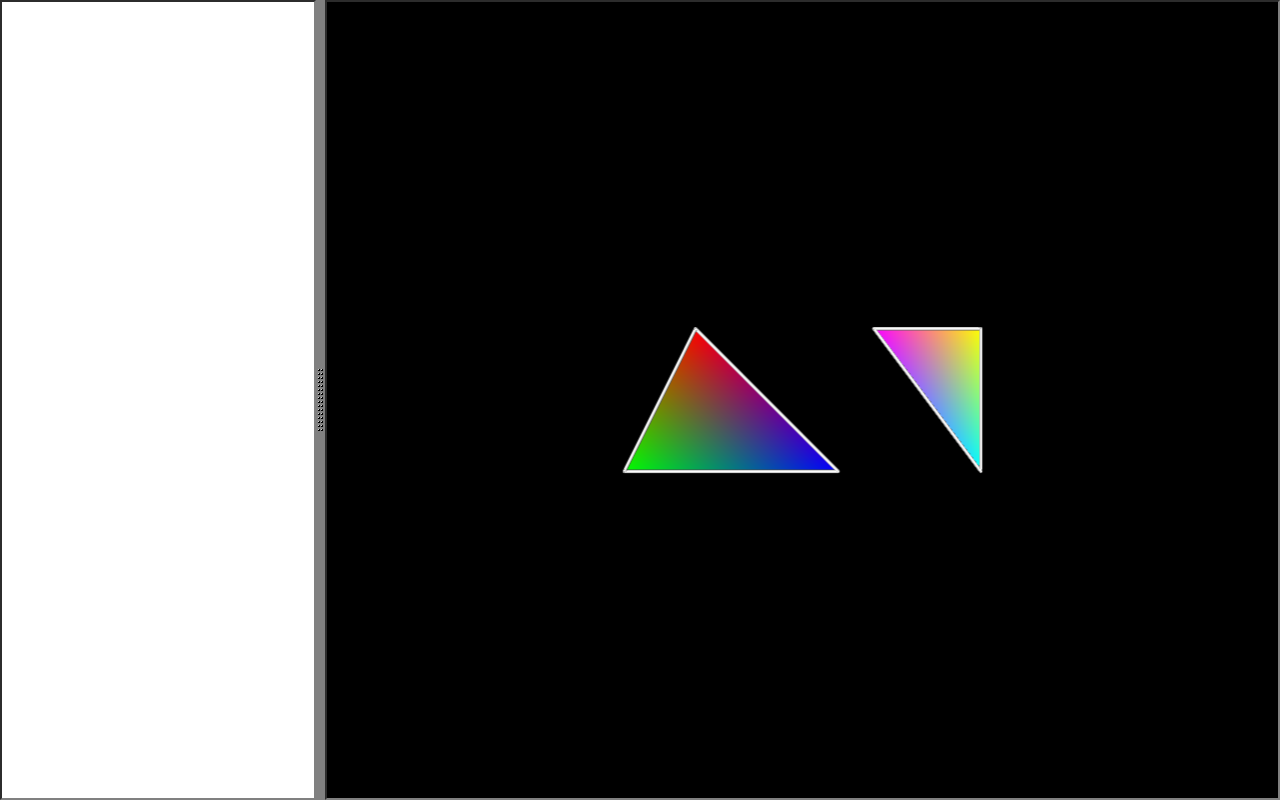
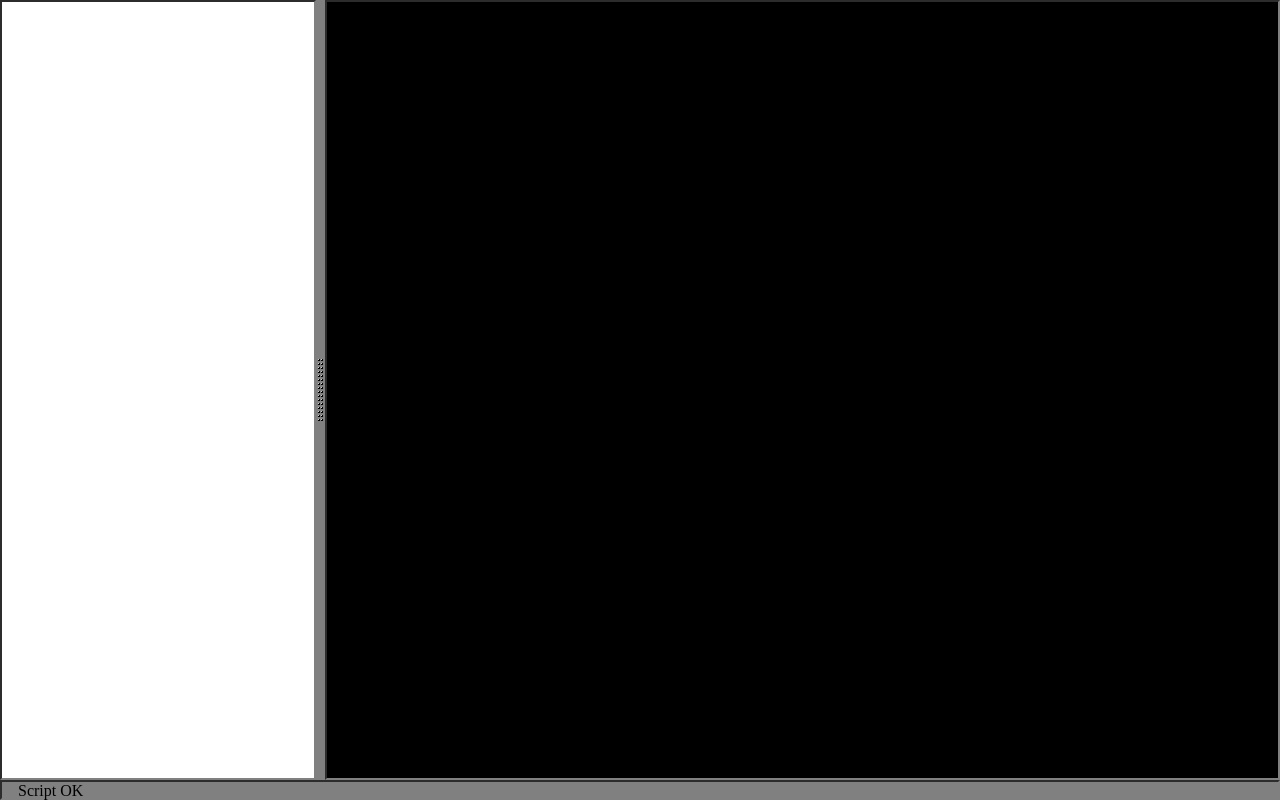
Before and after one commit to jon-heard/Js3dPlotter, a plain HTML site: page index.html in a window 1280 px wide. Drawn offline with Linux system fonts and the light colour scheme.

Commit message:
Added dynamic scripting and statusbar to show errors.

```diff
--- a/Scene.js
+++ b/Scene.js
@@ -1,15 +1,19 @@
 "use strict";
 
-function new_Scene(canvasId, editorId)
+function new_Scene(canvasId, editorId, statusbarId)
 {
 	var canvas = document.getElementById(canvasId);
 	var editor = document.getElementById(editorId);
+	var statusbar = document.getElementById(statusbarId);
 	var gl;
 	var orbitCam;
-	var sceneState;
 
 	var matProjection = mat4.create();
 	var matModelView = mat4.create();
+
+	var state1;
+	var state2;
+	var currentState;
 
 	try
 	{
@@ -27,20 +31,41 @@ function new_Scene(canvasId, editorId)
 	//gl.cullFace(gl.BACK);
 
 	orbitCam = new_OrbitCam(canvas);
-	sceneState = new_SceneState(gl);
+	state1 = new_SceneState(gl);
+	state2 = new_SceneState(gl);
+	currentState = state1;
 
-	sceneState.color(1.0, 0.0, 0.0);
-	sceneState.vertex(-1.5, 1.0, 0.0);
-	sceneState.color(0.0, 1.0, 0.0);
-	sceneState.vertex(-2.5, -1.0, 0.0);
-	sceneState.color(0.0, 0.0, 1.0);
-	sceneState.vertex(0.5, -1.0, 0.0);
-	sceneState.color(1.0, 1.0, 0.0);
-	sceneState.vertex(2.5, 1.0, 0.0);
-	sceneState.color(1.0, 0.0, 1.0);
-	sceneState.vertex(1.0, 1.0, 0.0);
-	sceneState.color(0.0, 1.0, 1.0);
-	sceneState.vertex(2.5, -1.0, 0.0);
+	editor.onkeyup = function()
+	{
+		try
+		{
+			var backState = currentState==state1 ? state2 : state1;
+			backState.clear();
+			(new Function(
+				"vertex",
+				"v",
+				"color",
+				"c",
+				"'use strict'; " + editor.value))(
+				backState.vertex,
+				backState.vertex,
+				backState.color,
+				backState.color
+			);
+			statusbar.innerHTML = "Script OK";
+			statusbar.style.backgroundColor = "gray";
+			if (!backState.equals(currentState))
+			{
+				currentState = backState;
+			}
+		}
+		catch (e)
+		{
+			statusbar.innerHTML = e.message;
+			statusbar.style.backgroundColor = "red";
+		}
+	}
+	editor.onkeyup();
 
 	function tick()
 	{
@@ -56,14 +81,14 @@ function new_Scene(canvasId, editorId)
 			gl.viewport(0, 0, width, height);
 			mat4.perspective(matProjection, 45, width / height, 0.1, 1000.0);
 		}
-		if (canvasChanged || orbitCam.getIsChanged())
+		if (canvasChanged || orbitCam.getIsChanged() || currentState.getIsChanged())
 		{
 			orbitCam.setIsChanged(false);
-			var clearColor = sceneState.getBackgroundColor();
+			var clearColor = currentState.getBackgroundColor();
 			gl.clearColor(clearColor[0], clearColor[1], clearColor[2], clearColor[3]);
 			gl.clear(gl.COLOR_BUFFER_BIT | gl.DEPTH_BUFFER_BIT);
 			mat4.copy(matModelView, orbitCam.getView());
-			sceneState.render(matProjection, matModelView);
+			currentState.render(matProjection, matModelView);
 		}
 		requestAnimationFrame(tick);
 	}
--- a/SceneState.js
+++ b/SceneState.js
@@ -17,6 +17,18 @@ function new_SceneState(gl)
 	var renderer = new_Renderer(gl);
 	var primitiveRenderer = new_PrimitiveRenderer(gl, renderer);
 	var currentRenderFunction = renderer.render_vertColored_viewLit;
+
+	function getAllData()
+	{
+		return [backgroundColor, vertices, colors, normals];
+	}
+
+	function equals(other)
+	{
+		var thisData = getAllData();
+		var otherData = other.getAllData();
+		return thisData.equals(otherData);
+	}
 
 	function refreshGeometry()
 	{
@@ -47,6 +59,7 @@ function new_SceneState(gl)
 	function render(matProjection, matModelView)
 	{
 		if (isChanged) { refreshGeometry(); }
+		if (isEmpty()) { return; }
 		currentRenderFunction(matProjection, matModelView, vertexBuffer, colorBuffer, normalBuffer);
 		for (var i = 0; i < vertices.length; i += 3)
 		{
@@ -74,6 +87,14 @@ function new_SceneState(gl)
 		normals = [];
 		isChanged = true;
 	}
+
+	function isEmpty()
+	{
+		return (vertices.length == 0);
+	}
+
+	function getIsChanged() { return isChanged; }
+	function setIsChanged(value) { isChanged = value; }
 
 	function getBackgroundColor() { return backgroundColor; }
 	function setBackgroundColor(red, green, blue, alpha)
@@ -118,8 +139,13 @@ function new_SceneState(gl)
 	}
 
 	return {
+		getAllData: getAllData,
+		equals: equals,
 		render: render,
 		clear: clear,
+		isEmpty: isEmpty,
+		getIsChanged: getIsChanged,
+		setIsChanged: setIsChanged,
 		getBackgroundColor: getBackgroundColor,
 		setBackgroundColor: setBackgroundColor,
 		vertex: vertex,
--- a/index.html
+++ b/index.html
@@ -29,6 +29,10 @@
 				float: left;
 				border: 2px gray inset;
 			}
+			#mainArea
+			{
+				height: calc(100% - 1.25em);
+			}
 			#editor
 			{
 				padding: .5em;
@@ -36,6 +40,17 @@
 				font-size: 15px;
 				resize: none;
 				margin: 0em;
+			}
+			#statusbar
+			{
+				width: 100%;
+				height: 1.25em;
+				-webkit-box-sizing: border-box;
+				-moz-box-sizing: border-box;
+				box-sizing: border-box;
+				background-color: grey;
+				border: 2px gray inset;
+				padding-left: 1em;
 			}
 			.gutter.gutter-horizontal
 			{
@@ -50,9 +65,12 @@
 		</style>
 	</head>
 
-	<body onload='new_Scene("scene", "editor");'>
-		<textarea id='editor' class='splitPanel'></textarea>
-		<canvas id='scene' class='splitPanel'></canvas>
+	<body onload='new_Scene("scene", "editor", "statusbar");'>
+		<div id='mainArea'>
+			<textarea id='editor' class='splitPanel'></textarea>
+			<canvas id='scene' class='splitPanel'></canvas>
+		</div>
+		<div id='statusbar'></div>
 	</body>
 </html>
 
--- a/libs/common.js
+++ b/libs/common.js
@@ -59,3 +59,29 @@ vec3.fromArray = function(srcArray, startIndex)
 		srcArray[startIndex+1],
 		srcArray[startIndex+2]);
 }
+
+if(Array.prototype.equals)
+    console.warn("Overriding existing Array.prototype.equals. Possible causes: New API defines the method, there's a framework conflict or you've got double inclusions in your code.");
+Array.prototype.equals = function (array) {
+    // if the other array is a falsy value, return
+    if (!array)
+        return false;
+    // compare lengths - can save a lot of time
+    if (this.length != array.length)
+        return false;
+    for (var i = 0, l=this.length; i < l; i++) {
+        // Check if we have nested arrays
+        if (this[i] instanceof Array && array[i] instanceof Array) {
+            // recurse into the nested arrays
+            if (!this[i].equals(array[i]))
+                return false;
+        }
+        else if (this[i] != array[i]) {
+            // Warning - two different object instances will never be equal: {x:20} != {x:20}
+            return false;
+        }
+    }
+    return true;
+}
+// Hide method from for-in loops
+Object.defineProperty(Array.prototype, "equals", {enumerable: false});
```
Also changed, not shown: backlog.txt.
